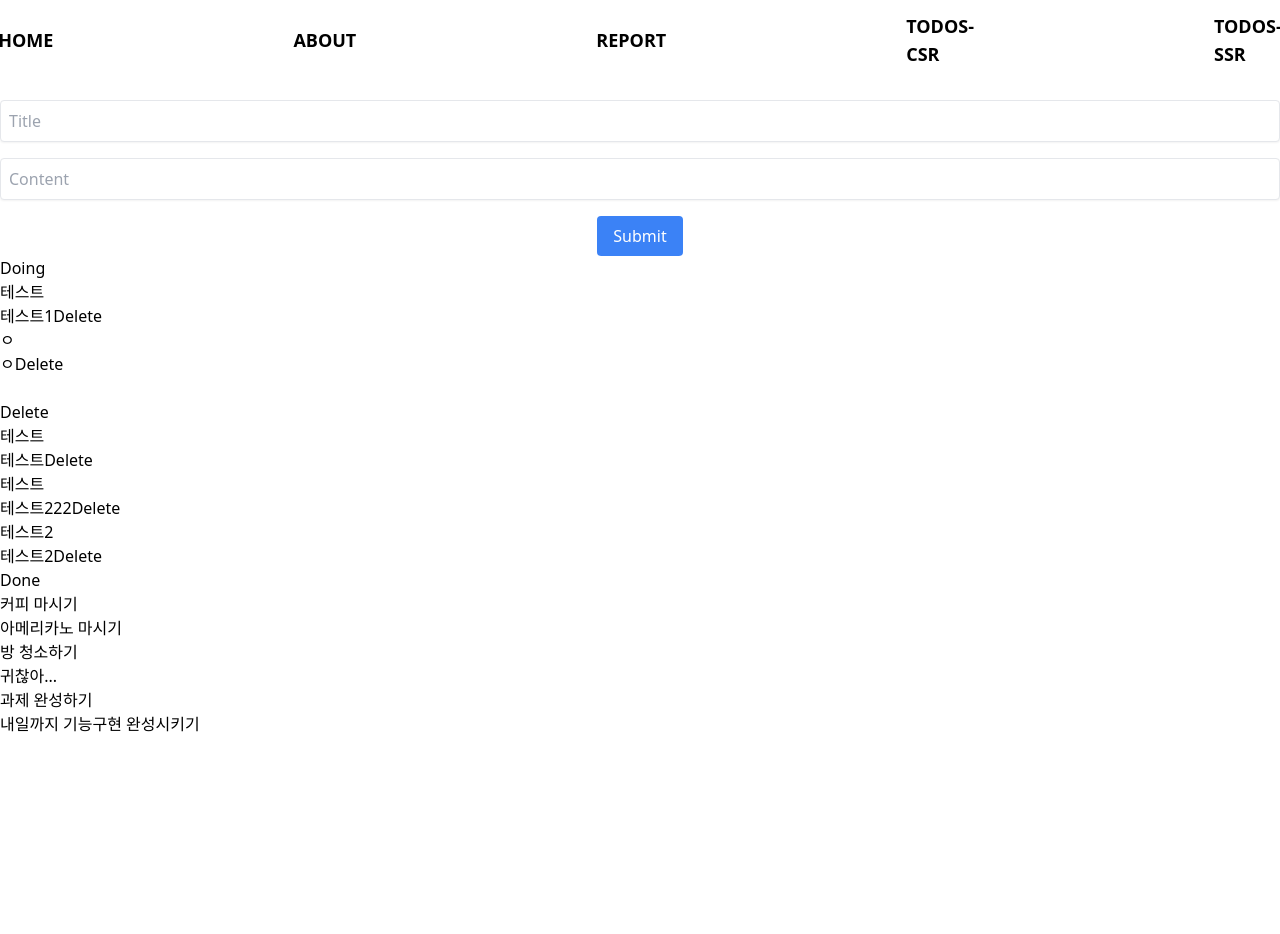
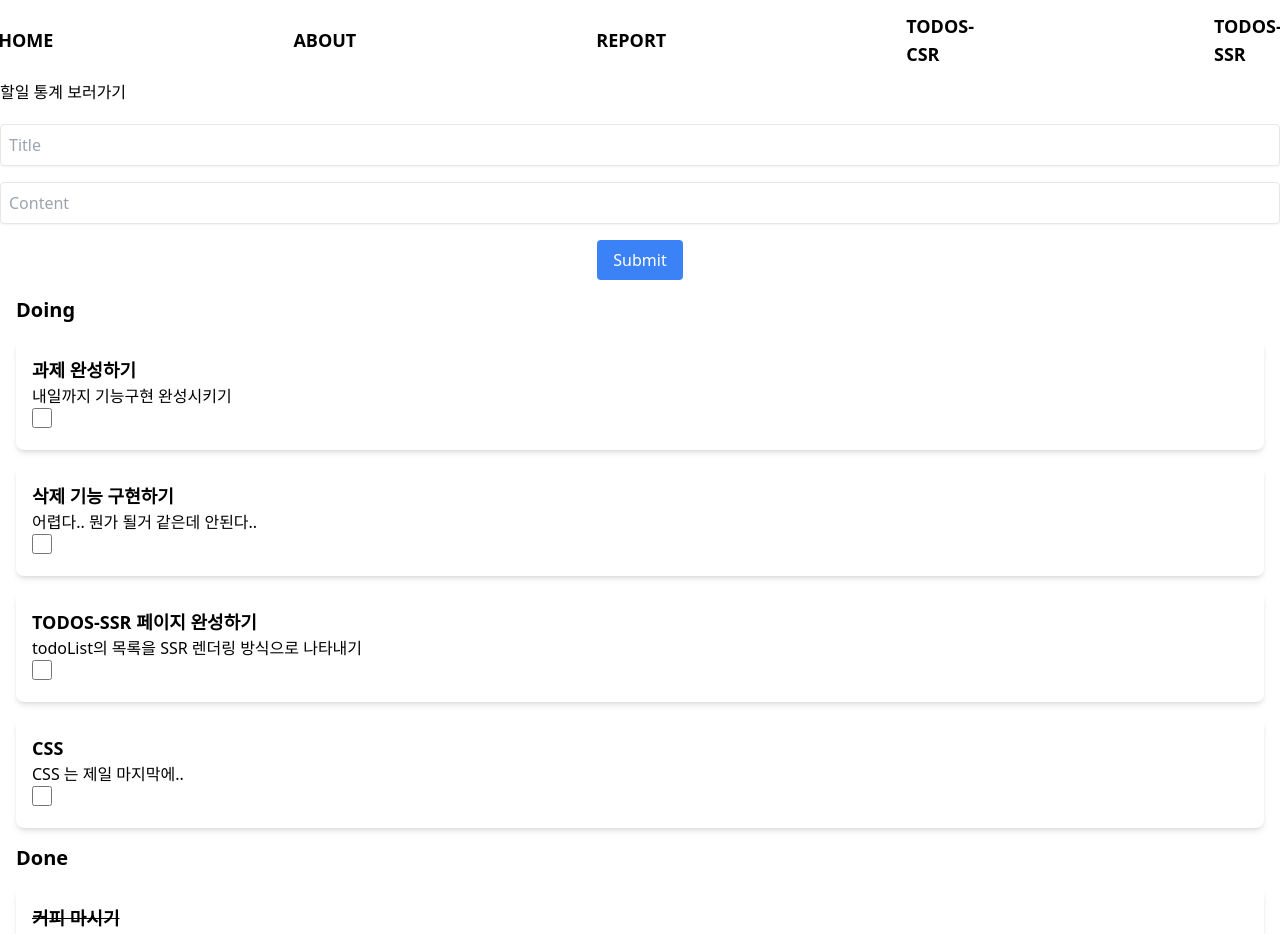
Before and after one commit to C1oudys/mytodolist-nextjs, a Next.js app: page /todo-csr in a window 1280 px wide. Shown: the top 934 px of the page. Before the commit the page ends 800 px from the top, so only its background shows below. Built offline with nearby package versions, Linux system fonts and the light colour scheme; data requests are answered from the project's data file.

Commit message:
feat: 통계보러가기 , about 오류 fix

```diff
--- a/db.json
+++ b/db.json
@@ -21,42 +21,30 @@
       "id": "3",
       "title": "과제 완성하기",
       "content": "내일까지 기능구현 완성시키기",
+      "isDone": false
+    },
+    {
+      "id": "d5b1",
+      "title": "삭제 기능 구현하기",
+      "content": "어렵다.. 뭔가 될거 같은데 안된다..",
+      "isDone": false
+    },
+    {
+      "id": "9fc0",
+      "title": "about 페이지 오류 수정하기",
+      "content": "왜 안돼 왜 안돼 왜 안돼 왜 안돼 왜 안돼 왜 안돼",
       "isDone": true
     },
     {
-      "id": "22f9",
-      "title": "테스트",
-      "content": "테스트1",
+      "id": "8157",
+      "title": "TODOS-SSR 페이지 완성하기",
+      "content": "todoList의 목록을 SSR 렌더링 방식으로 나타내기",
       "isDone": false
     },
     {
-      "id": "8caf",
-      "title": "ㅇ",
-      "content": "ㅇ",
-      "isDone": false
-    },
-    {
-      "id": "c514",
-      "title": "",
-      "content": "",
-      "isDone": false
-    },
-    {
-      "id": "c153",
-      "title": "테스트",
-      "content": "테스트",
-      "isDone": false
-    },
-    {
-      "id": "c550",
-      "title": "테스트",
-      "content": "테스트222",
-      "isDone": false
-    },
-    {
-      "id": "8a6d",
-      "title": "테스트2",
-      "content": "테스트2",
+      "id": "fb81",
+      "title": "CSS ",
+      "content": "CSS 는 제일 마지막에..",
       "isDone": false
     }
   ]
--- a/src/app/about/page.tsx
+++ b/src/app/about/page.tsx
@@ -3,23 +3,22 @@ import { CompanyInfo } from '../types';
 
 async function AboutPage() {
   const response = await fetch(`http://localhost:3000/api/company`);
-  const { companyInfo }: { companyInfo: CompanyInfo } = await response.json();
+  const { data }: { data: CompanyInfo } = await response.json();
+
+  console.log("회사정보:", data);
 
   return (
     <main>
-      <article>
         <h1 className="text-2xl mb-6">회사 소개</h1>
         <div>
-          <img src={companyInfo.image} alt="회사 이미지" style={{ borderRadius: '12px', width: '350px' }} />
+          <img src={data.image} alt="회사 이미지" />
         </div>
         <div className="flex flex-col text-center">
-          <p >{companyInfo.name}</p>
+          <p >{data.name}</p>
           <p >
-            {companyInfo.description}
-            <br />
+            {data.description}
           </p>
         </div>
-      </article>
     </main>
   );
 }
--- a/src/app/api/company/route.ts
+++ b/src/app/api/company/route.ts
@@ -4,6 +4,7 @@ export async function GET(request: Request): Promise<Response> {
   try {
     const response = await fetch(`http://localhost:4000/companyInfo`);
     const data: CompanyInfo = await response.json();
+    console.log("받아온 회사:", data);
 
     if (!data || Object.keys(data).length === 0) {
       return new Response('No Company inform', { status: 404 });
--- a/src/app/api/todos/route.ts
+++ b/src/app/api/todos/route.ts
@@ -21,7 +21,7 @@ export async function GET(request: Request): Promise<Response> {
     }
 }
 
-  export async function POST(request: Request): Promise<Response> {
+export async function POST(request: Request): Promise<Response> {
     try {
         const {title, content} = await request.json();
         if (!title || !content) {
@@ -42,3 +42,17 @@ export async function GET(request: Request): Promise<Response> {
         return new Response("Server Error :(", { status: 500 });
     }
 }
+
+export async function PATCH(request: Request) {
+    try {
+        const { isDone, id } = await request.json();
+        await fetch(`http://localhost:4000/todos/${id}`, {
+            method: 'PATCH',
+            body: JSON.stringify({ id, isDone }),
+          });
+          return new Response('Todo State Updated', { status: 200 });
+  } catch (error) {
+    console.error(`Error`, error);
+    return new Response('Server Error :(', { status: 500 });
+    }
+}
--- a/src/app/todo-csr/page.tsx
+++ b/src/app/todo-csr/page.tsx
@@ -3,10 +3,12 @@
 import TodoForm from '@/components/todoForm';
 import TodoList from '@/components/todoList';
 import React from 'react';
+import ReportRouterButton from '@/components/reportRouter';
 
 function TodoCsrPage() {
   return (
     <>
+      <ReportRouterButton />
       <TodoForm />
       <TodoList />
     </>
--- a/src/app/types/index.tsx
+++ b/src/app/types/index.tsx
@@ -12,3 +12,5 @@ export type CompanyInfo = {
   };
 
   export type TodoList = Todos[];
+
+  export type UpdateTodo = Omit<Todos, 'title' | 'content'>;
--- /dev/null
+++ b/src/components/reportRouter.tsx
@@ -0,0 +1,18 @@
+"use client";
+
+import { useRouter } from "next/navigation";
+import React from "react";
+
+const ReportRouterButton = () => {
+  const route = useRouter();
+
+  return (
+    <button
+      onClick={() => route.push("/report")}
+    >
+      할일 통계 보러가기
+    </button>
+  );
+};
+
+export default ReportRouterButton;
--- a/src/components/todoList.tsx
+++ b/src/components/todoList.tsx
@@ -1,8 +1,8 @@
 'use client';
 
-import React from 'react'
+import React from 'react';
 import { useMutation, useQuery, useQueryClient } from '@tanstack/react-query';
-import { TodoList } from '@/app/types';
+import type { TodoList, UpdateTodo } from '@/app/types';
 
 export default function TodoList() {
   const queryClient = useQueryClient();
@@ -12,7 +12,6 @@ export default function TodoList() {
       try {
         const response = await fetch(`http://localhost:3000/api/todos`);
         const { todosList } = await response.json();
-        console.log(`불러온 데이터`, todosList);
         return todosList;
       } catch (error) {
         console.log(`데이터 불러오기 실패`);
@@ -21,47 +20,78 @@ export default function TodoList() {
     }
   });
 
-  const deleteTodoMutation = useMutation({
-    mutationFn: async (id: string) => {
-      await fetch(`http://localhost:3000/api/todos/${id}`, {
-      method: 'DELETE',
+  const toggleIsDoneHandler = (id: string, isDone: boolean) => {
+    const updatedTodo = {
+      id: id,
+      isDone: !isDone
+    };
+    isDoneMutation.mutate(updatedTodo, {
+      onSuccess: () => {
+        queryClient.invalidateQueries({ queryKey: ['todos'] });
+      }
     });
-    },
-    onSuccess: () => {
-      queryClient.invalidateQueries({
-        queryKey: ['todos'],
+  };
+
+  const isDoneMutation = useMutation({
+    mutationFn: async (updatedTodo: UpdateTodo) => {
+      try {
+        await fetch(`http://localhost:3000/api/todos`, {
+          method: 'PATCH',
+          body: JSON.stringify({ id: updatedTodo.id, isDone: updatedTodo.isDone })
         });
-    },
+      } catch (error) {
+        console.log('error', error);
+      }
+    }
   });
 
-  if ( isLoading ) {
-    return <div>Loading...</div>
+  if (isLoading) {
+    return <div>Loading...</div>;
   }
-  if ( error ) {
+  if (error) {
     return <div>Data Error.. Help..! {error.message}</div>;
   }
-  if ( !data ) {
+  if (!data) {
     return <div>No data found!</div>;
   }
 
-  const doingList: TodoList = data.filter((item) => !item.isDone);
-  const doneList: TodoList = data.filter((item) => item.isDone);
+  const doingList: TodoList = data.filter((todo) => !todo.isDone);
+  const doneList: TodoList = data.filter((todo) => todo.isDone);
 
   return (
+    <div className="container mx-auto px-4">
+      <h2 className="text-xl font-bold my-4">Doing</h2>
+      <ul>
+        {doingList.map((todo) => (
+          <li key={todo.id} className="bg-white shadow-md rounded-lg p-4 mb-4 flex justify-between items-center">
             <div>
-    <h2>Doing</h2>
-    <ul>
-      {doingList.map((item) => (
-        <li key={item.id}>
-        {item.title}<br />{item.content}
-        <button onClick={() => deleteTodoMutation.mutate(item.id)}>Delete</button>
+              <p className="text-lg font-semibold">{todo.title}</p>
+              <p>{todo.content}</p>
+              <input
+                type="checkbox"
+                checked={todo.isDone}
+                onChange={() => toggleIsDoneHandler(todo.id, todo.isDone)}
+                className="form-checkbox h-5 w-5 text-green-500 rounded"
+              />
+            </div>
           </li>
         ))}
       </ul>
-    <h2>Done</h2>
+      <h2 className="text-xl font-bold my-4">Done</h2>
       <ul>
-      {doneList.map((item) => (
-        <li key={item.id}>{item.title}<br />{item.content}</li>
+        {doneList.map((todo) => (
+          <li key={todo.id} className="bg-white shadow-md rounded-lg p-4 mb-4 flex justify-between items-center">
+            <div>
+              <p className={`text-lg font-semibold ${todo.isDone ? "line-through" : ""}`}>{todo.title}</p>
+              <p className={`${todo.isDone ? "line-through" : ""}`}>{todo.content}</p>
+              <input
+                type="checkbox"
+                checked={todo.isDone}
+                onChange={() => toggleIsDoneHandler(todo.id, todo.isDone)}
+                className="form-checkbox h-5 w-5 text-green-500 rounded"
+              />
+            </div>
+          </li>
         ))}
       </ul>
     </div>
```
Also changed, not shown: src/app/api/[id]todos/route.ts (renamed from src/app/api/[id]/route.ts), 1 other file (tests, documents, lock files or other folders). Lines whose indentation alone changed are shown as unchanged.
